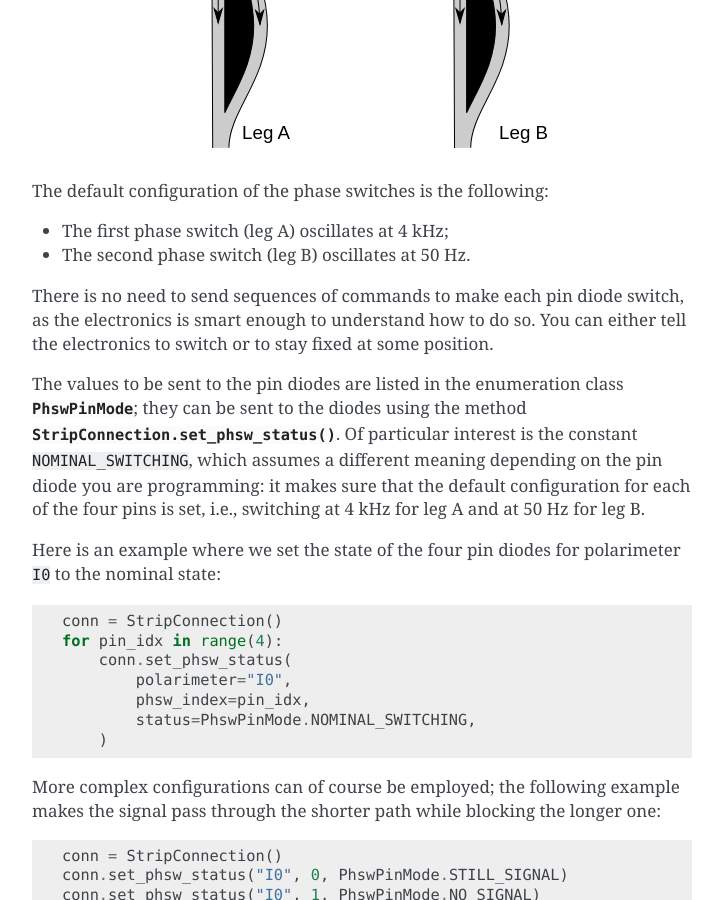
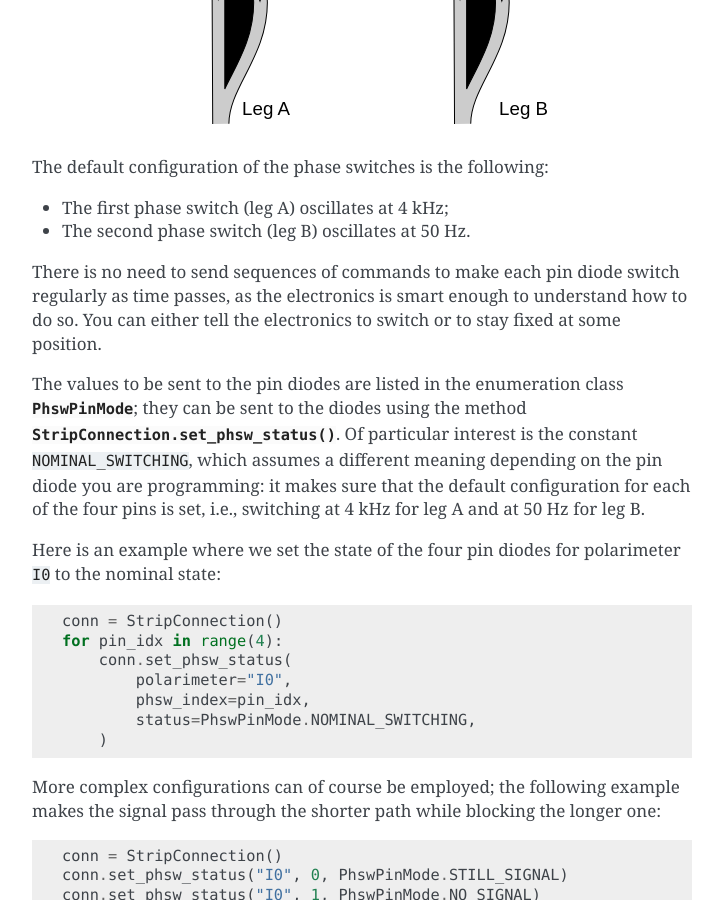
Before and after one commit to lspestrip/striptease, a Sphinx documentation site: the page built from docs/polarimeters.rst, in a window 1280 px wide and 900 px high, scrolled down 6541 px. Shown: the whole window, without its empty margins (388-1111 px from the left). Built offline with Sphinx 7.4.7, drawn with Linux system fonts in a browser that asks for light colours; some of the changed text lies outside the part shown.

Commit message:
Fix a few typos in the manual

```diff
--- a/docs/polarimeters.rst
+++ b/docs/polarimeters.rst
@@ -50,7 +50,7 @@
 Switching between modules and polarimeters
 ~~~~~~~~~~~~~~~~~~~~~~~~~~~~~~~~~~~~~~~~~~
 
-Each «module» (e.g., I0) is associated with a «polarimeter»
+Each «module» (e.g., ``I0``) is associated with a «polarimeter»
 (``STRIP34``), and it is often the case that procedures and data
 analysis codes need to jump from one representation to another.
 
@@ -274,7 +274,7 @@
 2. In *closed loop mode*, the drain current :math:`I_d` and drain
    voltage :math:`V_d` are set by the user, and a retro-feedback
    circuit in the electronics adapts the gate voltage :math:`V_g` to
-   make sure that the drain current $I_d$ is kept at the level
+   make sure that the drain current :math:`I_d` is kept at the level
    specified by the user.
 
 The following figure depicts the difference between the two modes,
@@ -332,9 +332,9 @@
 - The second phase switch (leg B) oscillates at 50 Hz.
 
 There is no need to send sequences of commands to make each pin diode
-switch, as the electronics is smart enough to understand how to do so.
-You can either tell the electronics to switch or to stay fixed at some
-position.
+switch regularly as time passes, as the electronics is smart enough to
+understand how to do so. You can either tell the electronics to switch
+or to stay fixed at some position.
 
 The values to be sent to the pin diodes are listed in the enumeration
 class :class:`.PhswPinMode`; they can be sent to the diodes using the
--- a/docs/tutorial.rst
+++ b/docs/tutorial.rst
@@ -58,7 +58,7 @@
 method :meth:`striptease.StripConnection.slo_command` to send «slow»
 commands to the server. This kind of commands is the most common, and
 you are going to use it 95% of the time. The following command
-retrieves the drain voltage for HEMT #0 from detector `R0`::
+retrieves the drain voltage for HEMT ``#0`` from detector ``R0``::
 
   vd0_hk = conn.slo_command(
       method="GET",
```
